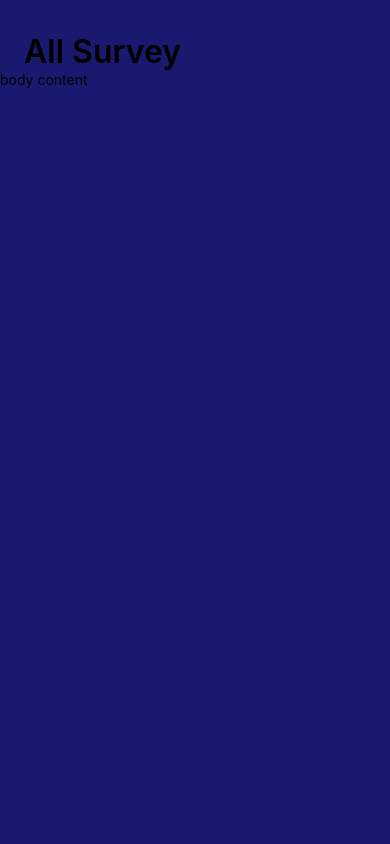
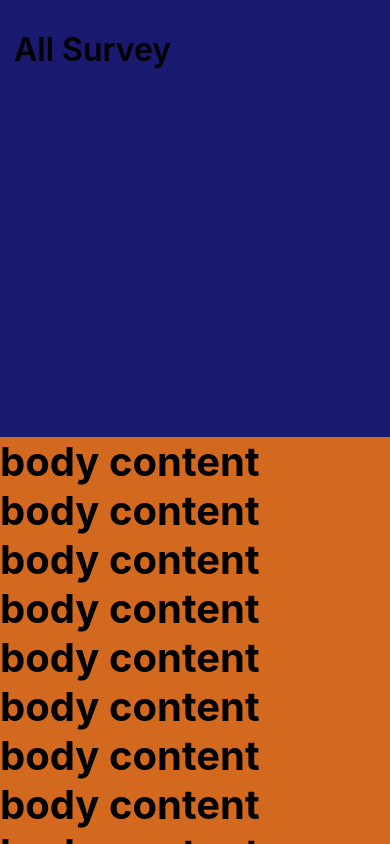
Before and after one commit to dwilliams328/SurveyFrontEnd, a React Native app: screen / in a window 390 px wide. Built offline with nearby package versions, Linux system fonts and the light colour scheme; what react-native would draw is missing.

Commit message:
Sectioned off Scrollable component working nicely; upload app design reference png, src from: dribbble.com

```diff
--- a/App.js
+++ b/App.js
@@ -26,50 +26,63 @@ import {
 
 const App: () => React$Node = () => {
   return (
-    <>
       <SafeAreaView style={styles.page}>
+
         <View style = {styles.sectionHeader}>
           <Text style={styles.sectionTitle}>
             All Survey
           </Text>
-
         </View>
 
-        <View style={styles.bodyContent}>
-        <Text>body content</Text>
-        </View>
+        <ScrollView style ={styles.bodyScroll}>
+        <Text style= {styles.highlight}>body content</Text>
+        <Text style= {styles.highlight}>body content</Text>
+        <Text style= {styles.highlight}>body content</Text>
+        <Text style= {styles.highlight}>body content</Text>
+        <Text style= {styles.highlight}>body content</Text>
+        <Text style= {styles.highlight}>body content</Text>
+        <Text style= {styles.highlight}>body content</Text>
+        <Text style= {styles.highlight}>body content</Text>
+        <Text style= {styles.highlight}>body content</Text>
+        <Text style= {styles.highlight}>body content</Text>
+        <Text style= {styles.highlight}>body content</Text>
+        <Text style= {styles.highlight}>body content</Text>
+
+        </ScrollView>
       </SafeAreaView>
-    </>
   );
 };
 
 const styles = StyleSheet.create({
   view: {
-    flex:1
-  },
-  scrollView: {
-    backgroundColor: Colors.white
+    flex:1,
   },
   page: {
     flex: 1,
-    backgroundColor: '#191970'
+    backgroundColor: '#191970',
   },
   body:{
     flex:1,
-    backgroundColor:Colors.white
+    backgroundColor:Colors.white,
   },
   bodyContent:{
+    flex:10,
+    backgroundColor: Colors.white,
+
+  },
+  bodyScroll:{
     flex:1,
-    backgroundColor: Colors.white
+    backgroundColor: `#d2691e`,
   },
   sectionHeader: {
-    marginTop: 32,
-    paddingHorizontal: 24,
+    flex:1,
+    marginTop: 30,
+    paddingHorizontal: 14,
   },
   sectionTitle: {
     fontSize: 32,
     fontWeight: '600',
-    color: Colors.white
+    color: Colors.white,
   },
   sectionDescription: {
     marginTop: 8,
@@ -79,6 +92,7 @@ const styles = StyleSheet.create({
   },
   highlight: {
     fontWeight: '700',
+    fontSize: 40,
   },
 });
 
```
Also changed, not shown: assets/CoreAppReference926x687.png (added).
